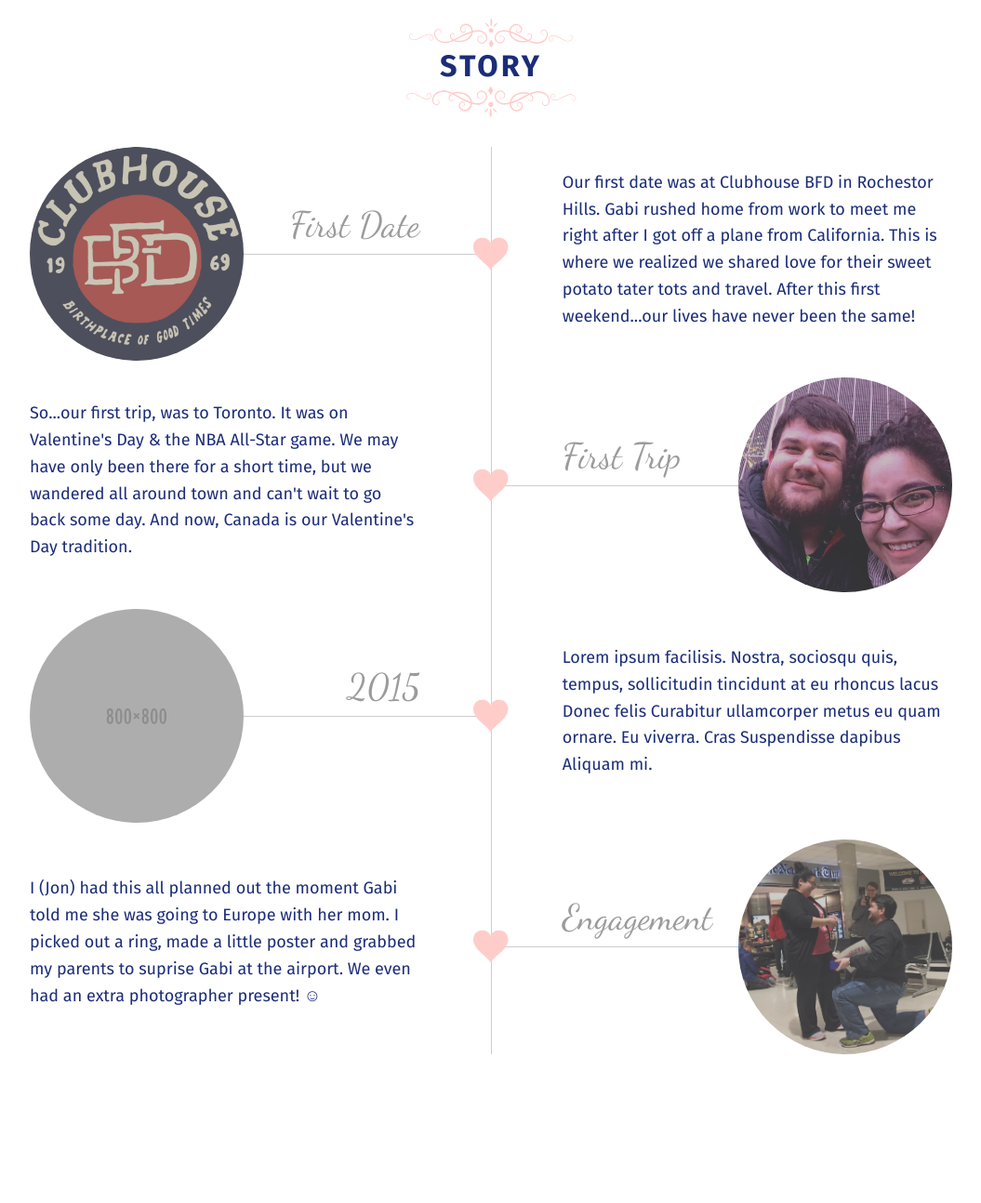
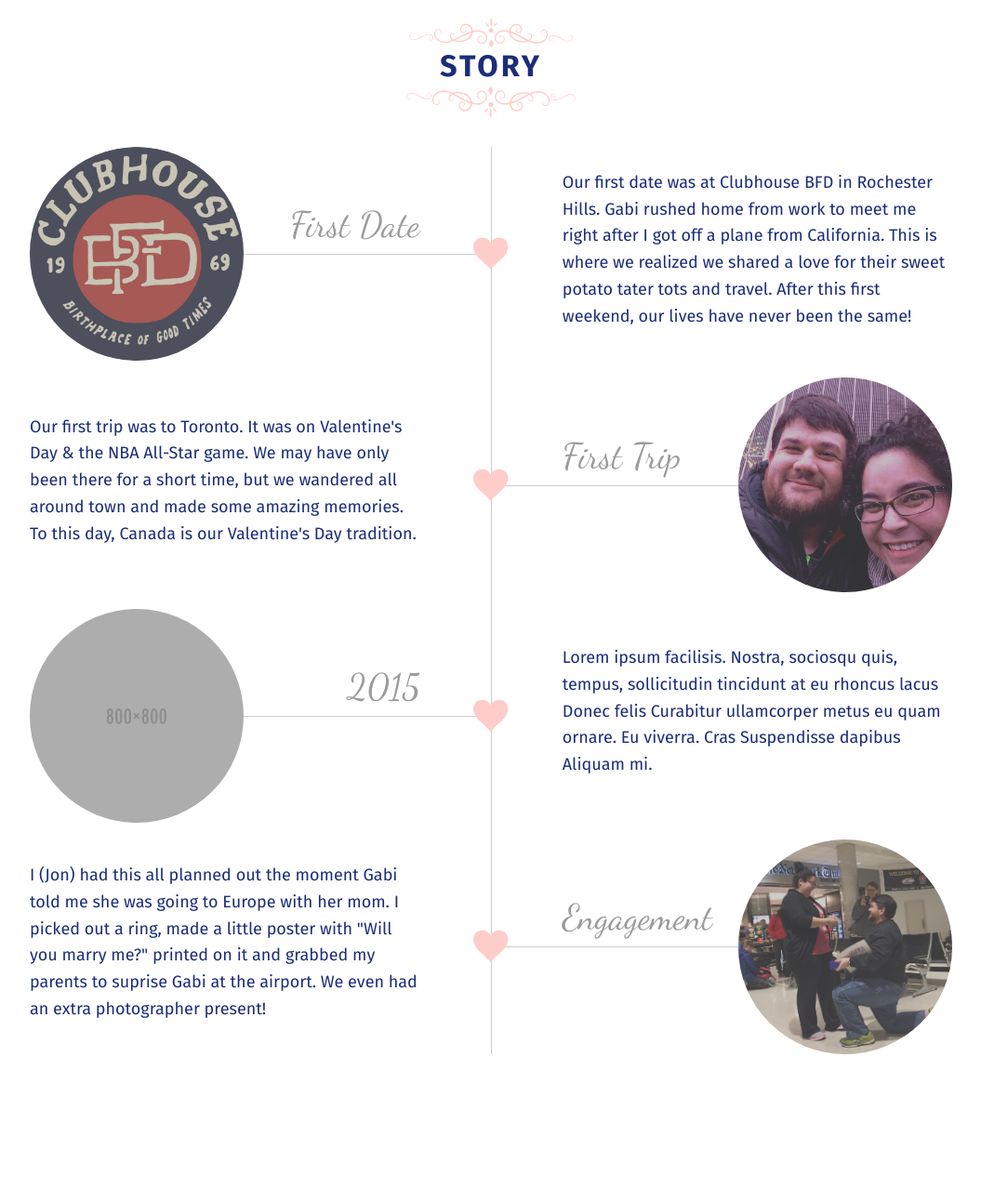
Before and after one commit to jkhearsc/HitchedHearschs2017, a plain HTML site: page index.html in a window 1280 px wide. Shown: the part 2363-3657 px from the top of the page at 93% size, without its empty margins (112-1167 px from the left). Drawn offline with Linux system fonts and the light colour scheme.

Commit message:
updated index

```diff
--- a/index.html
+++ b/index.html
@@ -132,7 +132,7 @@
 							<path d="M27.6617245,0 C23.6258225,0 20.1656768,2.45818023 18.6933857,5.95832977 C17.2210947,2.45818023 13.760949,0 9.72542087,0 C4.68979662,0 0.54809007,3.82653606 0.0500982738,8.73093275 C0.0168240472,9.05769313 0,9.38968766 0,9.72542087 C0,21.5418839 14.5015809,27.1188686 18.6933857,35 C22.8851906,27.1192424 37.3867715,21.5422577 37.3867715,9.72542087 C37.3867715,9.38968766 37.3699474,9.05769313 37.3366732,8.73093275 C36.8383076,3.82653606 32.6969749,0 27.6617245,0 Z"></path>
 						</svg>
 						<div class="desc animation-chain" data-animation="fadeIn">
-							<p>Our first date was at Clubhouse BFD in Rochestor Hills. Gabi rushed home from work to meet me right after I got off a plane from California. This is where we realized we shared love for their sweet potato tater tots and travel. After this first weekend...our lives have never been the same!</p>
+							<p>Our first date was at Clubhouse BFD in Rochester Hills. Gabi rushed home from work to meet me right after I got off a plane from California. This is where we realized we shared a love for their sweet potato tater tots and travel. After this first weekend, our lives have never been the same!</p>
 						</div>
 					</li>
 					<li class="flex-responsive">
@@ -146,7 +146,7 @@
 							<path d="M27.6617245,0 C23.6258225,0 20.1656768,2.45818023 18.6933857,5.95832977 C17.2210947,2.45818023 13.760949,0 9.72542087,0 C4.68979662,0 0.54809007,3.82653606 0.0500982738,8.73093275 C0.0168240472,9.05769313 0,9.38968766 0,9.72542087 C0,21.5418839 14.5015809,27.1188686 18.6933857,35 C22.8851906,27.1192424 37.3867715,21.5422577 37.3867715,9.72542087 C37.3867715,9.38968766 37.3699474,9.05769313 37.3366732,8.73093275 C36.8383076,3.82653606 32.6969749,0 27.6617245,0 Z"></path>
 						</svg>
 						<div class="desc animation-chain" data-animation="fadeIn">
-							<p>So...our first trip, was to Toronto. It was on Valentine's Day & the NBA All-Star game. We may have only been there for a short time, but we wandered all around town and can't wait to go back some day. And now, Canada is our Valentine's Day tradition.</p>
+							<p>Our first trip was to Toronto. It was on Valentine's Day & the NBA All-Star game. We may have only been there for a short time, but we wandered all around town and made some amazing memories. To this day, Canada is our Valentine's Day tradition.</p>
 						</div>
 					</li>
 					<li class="flex-responsive">
@@ -174,7 +174,7 @@
 							<path d="M27.6617245,0 C23.6258225,0 20.1656768,2.45818023 18.6933857,5.95832977 C17.2210947,2.45818023 13.760949,0 9.72542087,0 C4.68979662,0 0.54809007,3.82653606 0.0500982738,8.73093275 C0.0168240472,9.05769313 0,9.38968766 0,9.72542087 C0,21.5418839 14.5015809,27.1188686 18.6933857,35 C22.8851906,27.1192424 37.3867715,21.5422577 37.3867715,9.72542087 C37.3867715,9.38968766 37.3699474,9.05769313 37.3366732,8.73093275 C36.8383076,3.82653606 32.6969749,0 27.6617245,0 Z"></path>
 						</svg>
 						<div class="desc animation-chain" data-animation="fadeIn">
-							<p>I (Jon) had this all planned out the moment Gabi told me she was going to Europe with her mom. I picked out a ring, made a little poster and grabbed my parents to suprise Gabi at the airport. We even had an extra photographer present! &#9786;</p>
+							<p>I (Jon) had this all planned out the moment Gabi told me she was going to Europe with her mom. I picked out a ring, made a little poster with "Will you marry me?" printed on it and grabbed my parents to suprise Gabi at the airport. We even had an extra photographer present!</p>
 						</div>
 					</li>
 				</ul>
```
